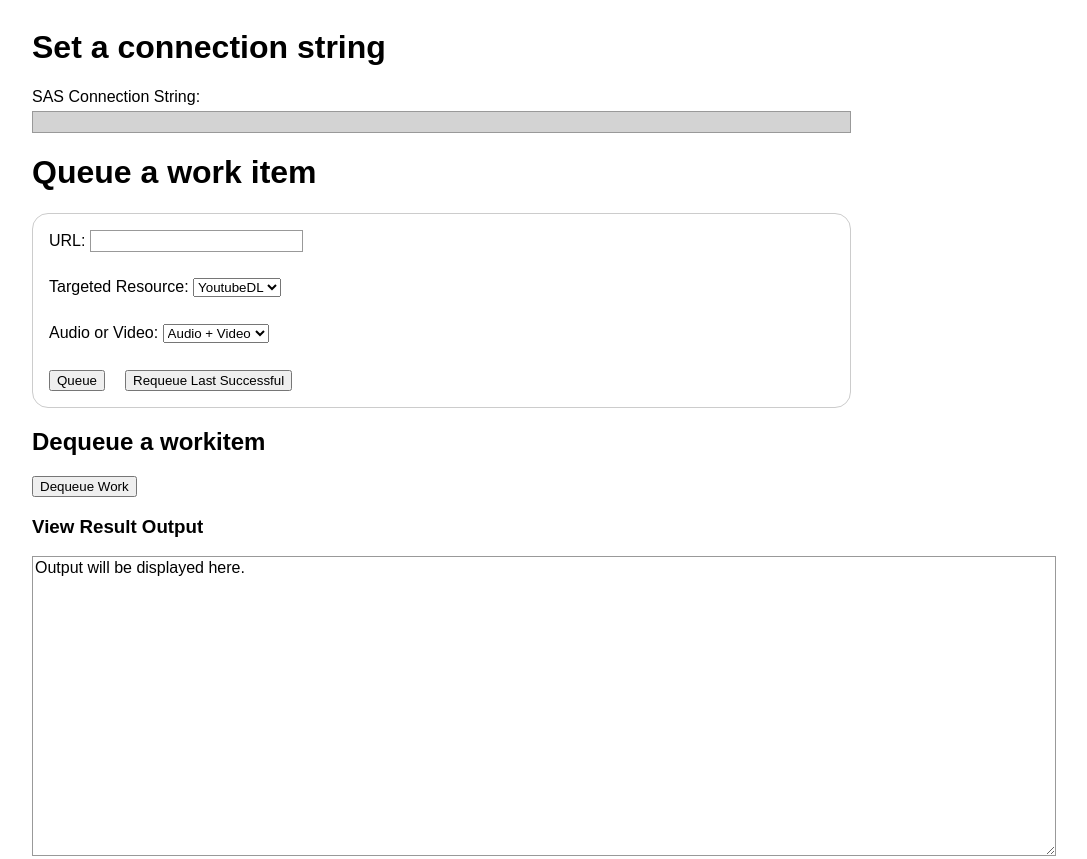
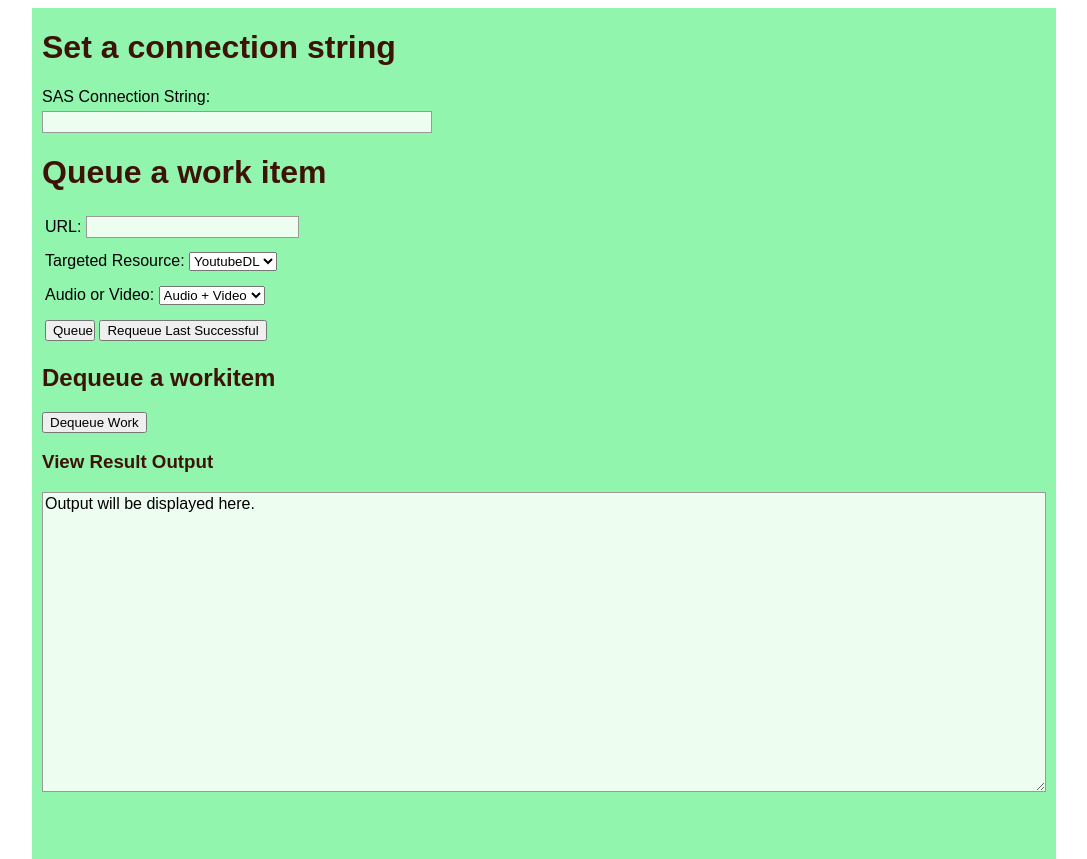
Before and after one commit to semick-dev/constellation, a website: page watcher/index.html in a window 1280 px wide. Shown: the top 859 px of the page, without its empty margins (104-1191 px from the left). Drawn offline with Linux system fonts and the light colour scheme.

Commit message:
commit to table based layout for cleanliness sake

```diff
--- a/watcher/index.html
+++ b/watcher/index.html
@@ -13,7 +13,9 @@
     </head>
     <body>
         <div id="main">
-            <div id="controlspanel">
+            <table style="width:100%; padding: 0; margin: 0" cellspacing="0" cellpadding="0">
+                <tr>
+                    <td id="controlspanel">
                         <h1>
                             Set a connection string
                         </h1>
@@ -25,33 +27,47 @@
                             Queue a work item
                         </h1>
                         <form id="submissioncontrol">
-                    <ul>
-                        <li>
+                            <table width="100%">
+                                <tr>
+                                    <td style="text-align: left">
                                         <label for="url">URL: </label>
                                         <input type="text" id="url"/>
-                        <li>
+                                    </td>
+                                </tr>
+                                <tr>
+                                    <td style="text-align: left">
                                         <label for="payloadtype">Targeted Resource: </label>
                                         <select name="payload_type" id="payloadtype">
                                             <option value="youtubedl">YoutubeDL</option>
                                         </select>
-                        </li>
-                        <li>
+                                    </td>
+                                </tr>
+
+                                <tr>
+                                    <td style="text-align: left">
                                         <label for="qualityselection">Audio or Video: </label>
 
                                         <select name="quality_selection" id="qualityselection">
                                             <option value="bestaudio+bestvideo">Audio + Video</option>
                                             <option value="bestaudio">Audio Only</option>
                                         </select>
-                        </li>
-                        <li>
-                            <button id="enqueue" class="button" type="button">Queue</button><button id="requeue" class="button" type="button">Requeue Last Successful</button>
-                        </li>
-                    </ul>
+                                    </td>
+                                </tr>
+                                <tr>
+                                    <td style="text-align: left">
+                                        <button id="enqueue" class="button" type="button" style="width: 50px">Queue</button>
+                                        <button id="requeue" class="button" type="button" style="width: 200">Requeue Last Successful</button>
+                                    </td>
+                                </tr>
+                            </table>
                         </form>
-            </div>
-            <div id="sidepanel">
-            </div>
-            <div id="outputpanel">
+                    </td>
+                    <td id="sidepanel" style="height: 100%; vertical-align:top">
+
+                    </td>
+                </tr>
+                <tr>
+                    <td id="outputpanel" colspan="2">
                         <h2>
                             Dequeue a workitem
                         </h2>
@@ -61,7 +77,9 @@
                             View Result Output
                         </h3>
                         <textarea id="viewport">Output will be displayed here.</textarea>
-            </div>
+                    </td>
+                </tr>
+            </table>
         </div>
     </body>
 
--- a/watcher/styles.css
+++ b/watcher/styles.css
@@ -1,11 +1,21 @@
-.button {
-    /* Align buttons with the text fields */
-    clear: left;
-    display: inline-block;
-    margin-right: 20px;
+h1 {
+    color: #3D1308
+}
+
+h2 {
+    color: #3D1308
+}
+
+h3 {
+    color: #3D1308
+}
+
+html {
+    height: 100%;
 }
 
 body {
+    min-height: 100%;
     width: 100%;
     font-family: Arial, Helvetica, sans-serif;
 }
@@ -13,19 +23,24 @@ body {
 #main {
     margin: 0 auto;
     width: 1024px;
+    min-height: 100%;
+    background-color: #91F5AD;
+    padding-bottom: 300px;
 }
 
 #controlspanel {
-    width: 80%;
-    float: left;
+    width: 40%;
+    padding-right: 10px;
+    padding-left: 10px;
+    background-color: #91F5AD;
 }
 
 #sidepanel {
-    width: 20%;
-    float: right;
-    display: inline;
+    width: 60%;
     min-height: 400px;
-    clear: none;
+    padding-right: 10px;
+    padding-left: 10px;
+    background-color: #91F5AD
 }
 
 #sidepanel table {
@@ -37,18 +52,27 @@ body {
     width: 100%;
 }
 
+input {
+    background-color: #edfef0
+}
+
+textarea {
+    background-color: #edfef0
+}
+
+
 #sidepanel iframe .previewitem {
     width: 100%;
 }
 
 #outputpanel {
-    width: 100%;
-    clear: left;
-    float: left;
+    width: calc(100% - 20px);
+    padding-right: 10px;
+    padding-left: 10px;
+    background-color: #91F5AD;
 }
 
 #connection {
-    background-color: lightgray;
     width: 100%;
     margin-top: 5px;
 }
@@ -62,15 +86,18 @@ body {
 #output {
     height: 300px;
     width: 500px;
-    background-color: antiquewhite;
+}
+
+.button {
+
 }
 
 .unknown {
-    background-color: lightgrey;
+    background-color: #755B69;
 }
 
 .success {
-    background-color: lightgreen;
+    background-color: #95E06C;
 }
 
 .failure {
@@ -78,13 +105,11 @@ body {
 }
 
 .loading {
-    background-color: lightgoldenrodyellow;
+    background-color: #8AF3FF;
 }
 
 form {
-    padding: 1em;
-    border: 1px solid #ccc;
-    border-radius: 1em;
+
 }
 
 ul {
```
Lines whose indentation alone changed are shown as unchanged.
